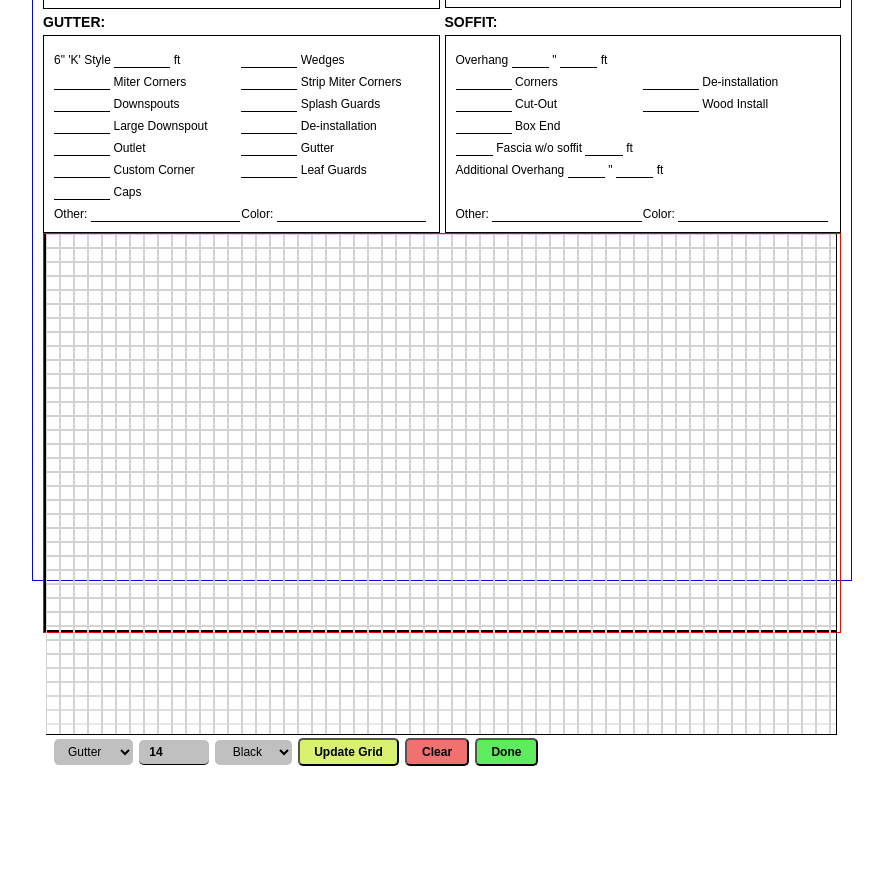
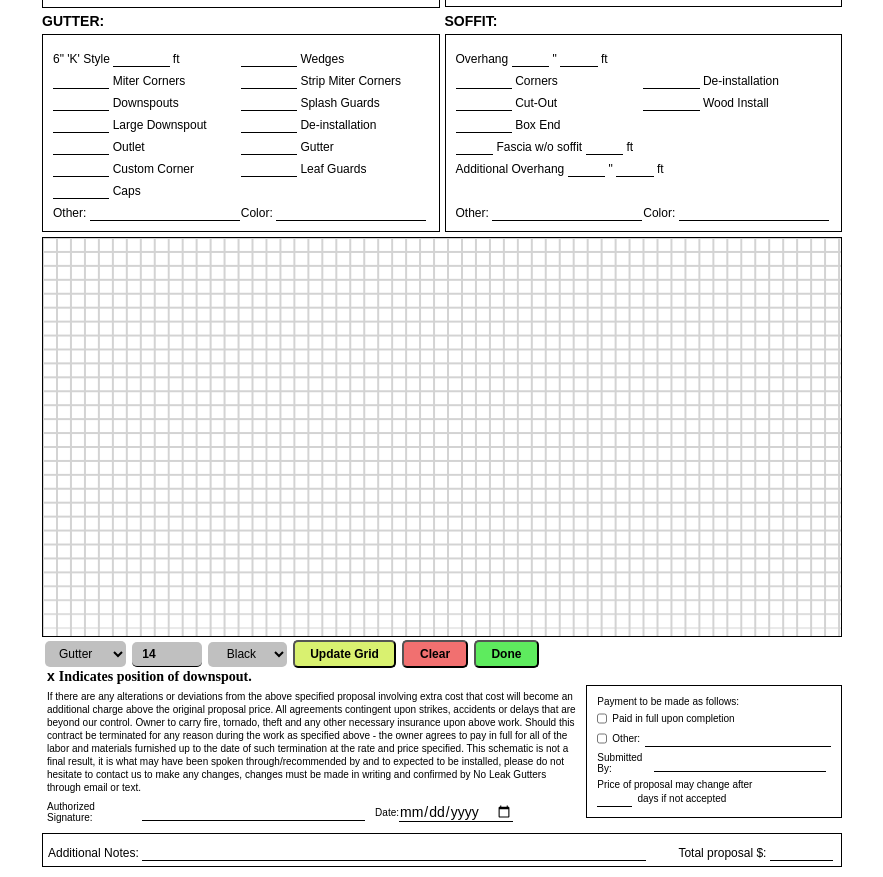
Before and after one commit to Peluchemoreno/no-leak-gutters, a plain HTML site: page index.html in a window 1280 px wide. Shown: the part 219-1096 px from the top of the page, without its empty margins (198-1081 px from the left). Before the commit the page ends 985 px from the top, so only its background shows below. Drawn offline with Linux system fonts and the light colour scheme.

Commit message:
finish layout

```diff
--- a/index.html
+++ b/index.html
@@ -349,14 +349,84 @@
                 Done
               </button>
             </div>
-            <!-- <label for="job-notes" class="job-notes">
-              JOB DESCRIPTION / NOTES
-            </label>
-            <textarea
-              name="job-description"
-              id="job-notes"
-              rows="10"
-            ></textarea> -->
+            <div class="details">
+              <div class="details__header">
+                <span>x</span>
+                <p class="details__header-text">
+                  Indicates position of downspout.
+                </p>
+              </div>
+              <div class="details__body">
+                <div class="body__text">
+                  If there are any alterations or deviations from the above
+                  specified proposal involving extra cost that cost will become
+                  an additional charge above the original proposal price. All
+                  agreements contingent upon strikes, accidents or delays that
+                  are beyond our control. Owner to carry fire, tornado, theft
+                  and any other necessary insurance upon above work. Should this
+                  contract be terminated for any reason during the work as
+                  specified above - the owner agrees to pay in full for all of
+                  the labor and materials furnished up to the date of such
+                  termination at the rate and price specified. This schematic is
+                  not a final result, it is what may have been spoken
+                  through/recommended by and to expected to be installed, please
+                  do not hesitate to contact us to make any changes, changes
+                  must be made in writing and confirmed by No Leak Gutters
+                  through email or text.
+                </div>
+                <div class="body__form">
+                  <p class="body__form-text">Payment to be made as follows:</p>
+                  <label for="paid-in-full" class="form__label">
+                    <input type="checkbox" class="input_checkbox" />
+                    <p class="body__form-text">Paid in full upon completion</p>
+                  </label>
+                  <label for="other" class="form__label">
+                    <input type="checkbox" class="input_checkbox" />
+                    <p class="body__form-text body__form-text_other">Other:</p>
+                    <input type="text" />
+                  </label>
+                  <label for="submitted-by" class="form__label">
+                    <p class="body__form-text">Submitted By:</p>
+                    <input type="text" class="body__form-text_other" />
+                  </label>
+                  <label
+                    for="price-of-proposal"
+                    class="form__label form__label_long"
+                  >
+                    <p class="body__form-text">
+                      Price of proposal may change after
+                    </p>
+                  </label>
+                  <label for="form__label" class="form__label form__label_long"
+                    ><input
+                      type="text"
+                      class="body__form-text_other body__form-text_other1"
+                    />
+                    <p class="body__form-text">days if not accepted</p></label
+                  >
+                </div>
+              </div>
+              <div class="signature-section">
+                <label for="sig" class="form__label form__label_sig"
+                  >Authorized Signature:
+                  <input type="text" class="sig__line" />
+                </label>
+                <label for="date" class="form__label form__label_date">
+                  Date:
+                  <input type="date" name="date" id="date" />
+                </label>
+              </div>
+            </div>
+            <div class="footer">
+              <label for="add-notes"
+                >Additional Notes:
+                <input type="text" />
+              </label>
+              <label for="total"
+                >Total proposal $:
+                <input type="text" class="form__input" />
+              </label>
+            </div>
           </div>
         </div>
       </form>
--- a/scripts.js
+++ b/scripts.js
@@ -40,15 +40,12 @@ function updateGridSize(number) {
 function startup() {
   let context = el.getContext('2d');
   let gridNumber = document.querySelector('#grid-size');
-  el.width = 790;
-  el.height = 500;
+  el.width = 800;
+  el.height = 400;
   gridSize = updateGridSize(parseInt(gridNumber.value));
 
   if (window.chrome) {
     let phoneEmailRow = document.querySelector('.customer-details-body2');
-    phoneEmailRow.style.marginTop = '-16px';
-    let materialSide = document.querySelector('.material-side');
-    let canvasSide = document.querySelector('.canvas-side');
   }
 
   //===============draw grid=====================
@@ -56,6 +53,7 @@ function startup() {
     context.moveTo(x, 0);
     context.lineTo(x, el.height);
     context.strokeStyle = 'lightgray';
+    console.log('stroke')
     context.stroke();
   }
   for (y = 0; y < el.height; y += gridSize) {
@@ -126,7 +124,6 @@ function handleDraw() {
   isDrawing = true;
   let newX = Math.round(startX / gridSize) * gridSize;
   let newY = Math.round(startY / gridSize) * gridSize;
-  console.log(color);
   updateColor(ctx);
   ctx.beginPath();
   ctx.moveTo(newX, newY);
@@ -356,7 +353,6 @@ function finish() {
   window.onbeforeprint = (event) => {
     toolsBar = document.querySelector('.tools-bar');
     toolsBar.style.display = 'none';
-    legendPic = document.querySelector('.legend-pic');
   };
   window.print();
 }
--- a/styles.css
+++ b/styles.css
@@ -6,9 +6,9 @@
   font-size: 14px;
 }
 
+
 body {
   position: relative;
-  height: 100svh;
 }
 
 .header-description-phrase {
@@ -45,6 +45,7 @@ body {
   grid-template-columns: 1fr 1fr;
   gap: 5px;
   margin-top: -20px;
+  width: 800px;
 }
 
 .info-section-split {
@@ -148,6 +149,116 @@ label input {
   margin-bottom: 22px;
 }
 
+.details__header{
+  font-weight: bold;
+  margin-left: 5px;
+}
+
+.details__header-text {
+  display: inline-block;
+  font-weight: bold;
+  font-family: 'Times New Roman', Times, serif;
+
+}
+
+.details__body {
+  display: flex;
+}
+
+.body__text{
+  font-size: 10px;
+  line-height: 1.3;
+  /* border: 1px solid red; */
+  padding: 5px;
+  width: 75%;
+  margin: 0;
+}
+
+.body__form{
+  font-size: 10px;
+  border: 1px solid black;
+  padding: 10px;
+  width: 35%;
+  display: flex;
+  flex-direction: column;
+}
+
+.input_checkbox{
+  width: 10px;
+  margin-right: 5px;
+}
+
+.body__form-text{
+  font-size: 10px;
+  display: inline-block;
+  margin: 0;
+}
+
+.form__label{
+  display: flex;
+  align-items: center;
+}
+
+.form__label:nth-of-type(3){
+  /* background-color: red; */
+  margin-bottom: 5px;
+}
+
+.form__label_long{
+  margin-top: 0;
+}
+
+.body__form-text_other{
+  margin-right: 5px;
+}
+
+.body__form-text_other1 {
+  width:15%;
+}
+
+.form__label_sig{
+  flex-grow: 1;
+  font-size: 10px;
+}
+
+.form__label_date{
+  font-size: 10px;
+}
+
+.signature-section {
+  display: flex;
+  justify-content: space-between;
+  /* border: 1px solid black; */
+  position: absolute;
+  bottom: -10px;
+  padding: 5px;
+  width: 60%;
+}
+
+.form__label_date{
+  margin-left: 10px;
+}
+
+.sig__line{
+  margin-left: 10px;
+}
+
+.details{
+  position: relative;
+}
+
+.footer{
+  margin-top: 15px;
+  border: 1px solid black;
+  padding: 5px;
+  display: grid;
+  grid-template-columns: 4fr 1fr;
+}
+
+.form__input{
+  width: 40%;
+}
+
 .cancel-button,
 .set-button {
   border: none;
@@ -219,12 +330,11 @@ label input {
 }
 
 #canvas {
-  /* background-color: transparent; */
   background-size: cover;
-  /* background-color: aquamarine; */
-  border: 1px solid #000000;
-  border-top: none;
-  border-left: none;
+  border: 1px solid black;
+  width: 800px;
+  height: 400px;
+  margin-top: 5px;
 }
 
 .header-logo {
@@ -283,30 +393,20 @@ select {
 .form-wrapper {
   margin: 0 auto;
   max-width: 820px;
-  border: 1px solid blue;
-  height: 100svh;
+  /* border: 1px solid blue; */
+  /* height: 100svh; */
 }
 
 .section2 {
   display: flex;
   max-width: 820px;
-  border: 1px solid red;
-  height: 400px;
-}
-
-.canvas-side,
-.material-side {
-  display: inline-block;
+  /* border: 1px solid red; */
+  /* height: 400px; */
 }
 
 .material-side {
   border-bottom: 2px solid black;
   border-right: 2px solid black;
-}
-
-.canvas-side {
-  border-left: 2px solid black;
-  border-bottom: 2px solid black;
 }
 
 .material-side {
@@ -358,7 +458,6 @@ form {
   justify-content: space-between;
   align-items: center;
   margin-bottom: 0;
-  padding: 0px 5px;
   max-width: 500px;
 }
 
@@ -406,19 +505,6 @@ form {
   }
 }
 
-.legend {
-  /* text-align: center; */
-  padding: 10px;
-  transition: height 1s ease-in-out;
-}
-
-.legend-pic {
-  height: 160px;
-}
-
-.legend-pic.hidden {
-  height: 0px;
-}
 
 #additions,
 #additions2,
```
